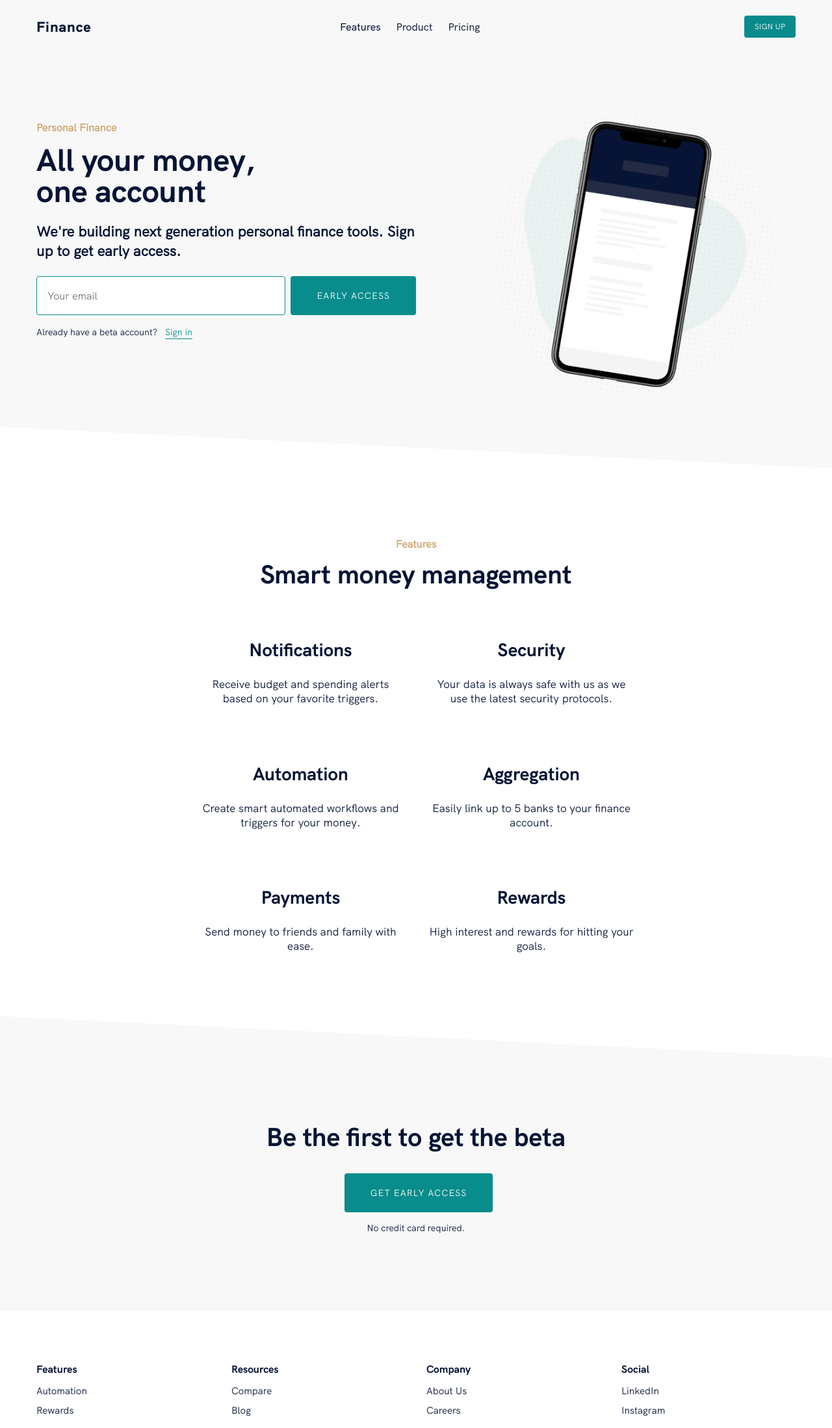
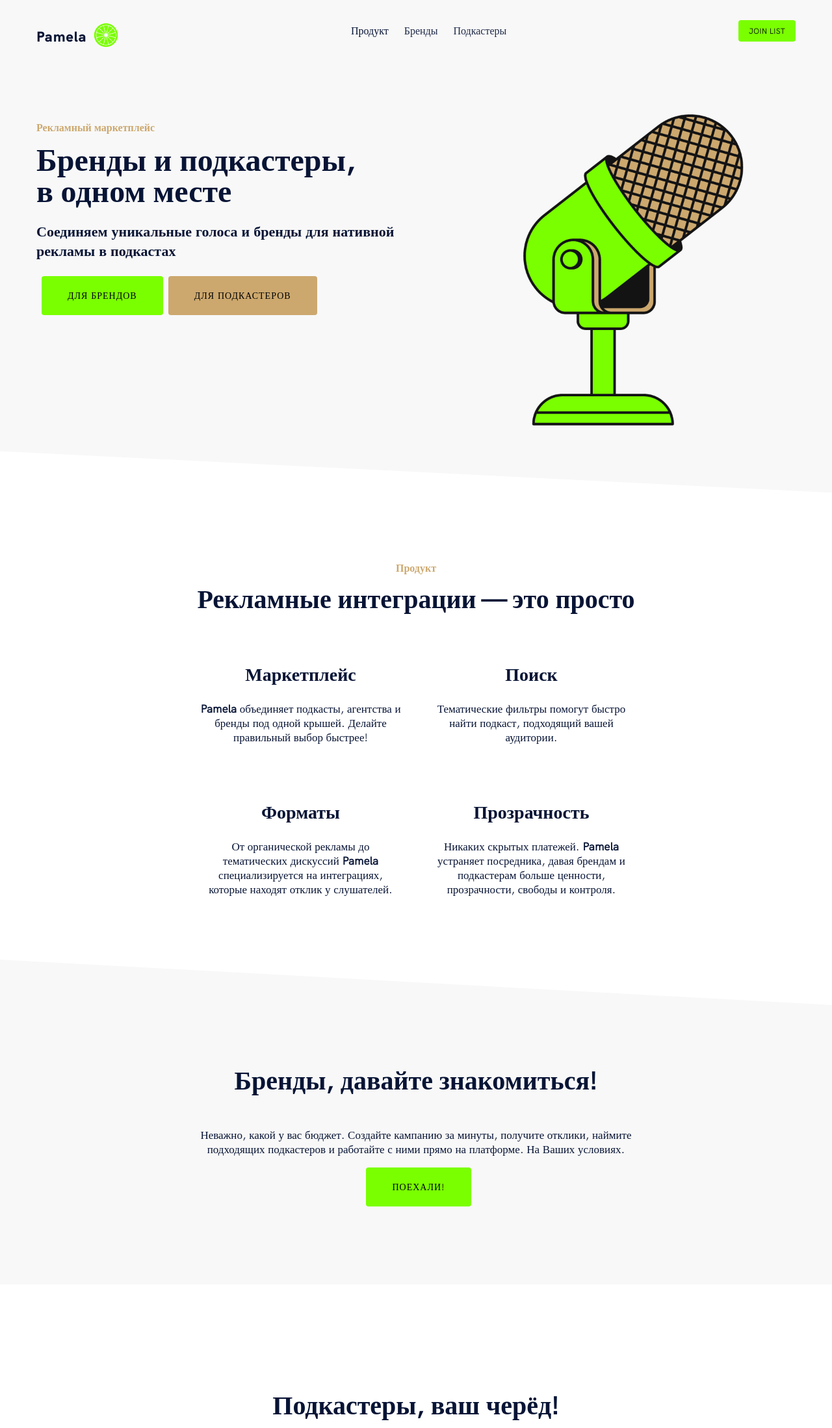
Before and after one commit to garrrikkotua/pamela, a Gatsby site: page / in a window 1280 px wide. Shown: the top 2198 px of the page at 65% size. Built offline with nearby package versions, Linux system fonts and the light colour scheme; Gatsby itself is replaced by a stand-in of ours.

Commit message:
added some files

```diff
--- a/gatsby-config.js
+++ b/gatsby-config.js
@@ -4,9 +4,8 @@ require("dotenv").config({
 
 module.exports = {
   siteMetadata: {
-    title: `Gatsby Starter SaaS Marketing`,
-    description: `A simple one page marketing starter for saas companies.`,
-    author: `Keegan Burkett`,
+    title: `Pamela`,
+    description: `Маркетплейс рекламы в подкастах`,
   },
   plugins: [
     `gatsby-plugin-react-helmet`,
--- a/src/components/common/layout/seo.js
+++ b/src/components/common/layout/seo.js
@@ -11,7 +11,6 @@ const SEO = ({ description, lang, meta, title }) => {
           siteMetadata {
             title
             description
-            author
           }
         }
       }
@@ -50,7 +49,7 @@ const SEO = ({ description, lang, meta, title }) => {
         },
         {
           name: `twitter:creator`,
-          content: site.siteMetadata.author,
+          content: 'Pamela',
         },
         {
           name: `twitter:title`,
--- a/src/components/common/navigation/navigation.js
+++ b/src/components/common/navigation/navigation.js
@@ -1,6 +1,8 @@
 import React, { Component } from "react"
 import AnchorLink from "react-anchor-link-smooth-scroll"
 import Scrollspy from "react-scrollspy"
+import { graphql, StaticQuery, Link } from "gatsby"
+import Img from "gatsby-image"
 import { Menu, X } from "react-feather"
 
 import { Container } from "../../global"
@@ -8,6 +10,7 @@ import {
   Nav,
   NavItem,
   Brand,
+  Logo,
   StyledContainer,
   NavListWrapper,
   MobileMenu,
@@ -15,7 +18,10 @@ import {
   ActionsContainer,
 } from "./style"
 
-const NAV_ITEMS = ["Features", "Product", "Pricing", ""]
+import styled from "styled-components";
+
+const NAV_ITEMS = ["Продукт", "Бренды", "Подкастеры"]
+
 
 export default class Navigation extends Component {
   state = {
@@ -68,6 +74,7 @@ export default class Navigation extends Component {
     </NavListWrapper>
   )
 
+
   render() {
     const { mobileMenuOpen } = this.state
 
@@ -77,7 +84,28 @@ export default class Navigation extends Component {
           <Brand>
             <Scrollspy offset={-64} item={["top"]} currentClassName="active">
               <AnchorLink href="#top" onClick={this.closeMobileMenu}>
-                Finance
+                <span>
+                <Logo>Pamela</Logo>
+                <StaticQuery
+                        query={graphql`
+                              query {
+                                file(sourceInstanceName: { eq: "product" }, name: { eq: "pomelo_green" }) {
+                                  childImageSharp {
+                                    fixed(width: 40, height: 40) {
+                                      ...GatsbyImageSharpFixed
+                                    }
+                                  }
+                                }
+                              }
+                        `}
+                        render={data => (
+                            <ImageWrapper>
+                                <BrandImg fixed={data.file.childImageSharp.fixed} />
+                            </ImageWrapper>
+                        )
+                        }
+                    />
+                </span>
               </AnchorLink>
             </Scrollspy>
           </Brand>
@@ -96,7 +124,7 @@ export default class Navigation extends Component {
 
           <Mobile hide>{this.getNavList({})}</Mobile>
           <ActionsContainer>
-            <button>Sign up</button>
+            <button>Join list</button>
           </ActionsContainer>
         </StyledContainer>
         <Mobile>
@@ -110,3 +138,12 @@ export default class Navigation extends Component {
     )
   }
 }
+
+const ImageWrapper = styled.div`
+  display: inline;
+  `
+
+const BrandImg = styled(Img)`
+  vertical-align: 'middle';
+  top: 10px;
+`
--- a/src/components/common/navigation/style.js
+++ b/src/components/common/navigation/style.js
@@ -83,6 +83,25 @@ export const Brand = styled.div`
     }
   }
 `
+
+export const Logo = styled.div`
+  font-family: ${props => props.theme.font.extrabold};
+  ${props => props.theme.font_size.regular};
+  color: ${props => props.theme.color.black.regular};
+  text-decoration: none;
+  letter-spacing: 1px;
+  margin: 0;
+  padding-right: 10px;
+  display: inline-flex;
+  justify-content: center;
+  align-items: center;
+  position: relative;
+  z-index: 9;
+  text-decoration: none;
+  outline: 0px;
+`
+
+
 export const ActionsContainer = styled.div`
   display: flex;
   align-items: center;
@@ -93,8 +112,8 @@ export const ActionsContainer = styled.div`
   button {
     font-family: ${props => props.theme.font.normal};
     ${props => props.theme.font_size.xsmall};
-    color: white;
-    background: #098b8c;
+    color: black;
+    background: #7aff00;
     border-radius: 4px;
     padding: 10px 16px;
     text-transform: uppercase;
--- a/src/components/sections/features.js
+++ b/src/components/sections/features.js
@@ -4,44 +4,33 @@ import styled from "styled-components"
 import { Section, Container } from "../global"
 
 const Features = () => (
-  <Section id="features">
+  <Section id="продукт">
     <StyledContainer>
-      <Subtitle>Features</Subtitle>
-      <SectionTitle>Smart money management</SectionTitle>
+      <Subtitle>Продукт</Subtitle>
+      <SectionTitle>Рекламные интеграции &mdash; это просто</SectionTitle>
       <FeaturesGrid>
         <FeatureItem>
-          <FeatureTitle>Notifications</FeatureTitle>
+          <FeatureTitle>Маркетплейс</FeatureTitle>
           <FeatureText>
-            Receive budget and spending alerts based on your favorite triggers.
+            <strong>Pamela</strong> объединяет подкасты, агентства и бренды под одной крышей. Делайте правильный выбор быстрее!
           </FeatureText>
         </FeatureItem>
         <FeatureItem>
-          <FeatureTitle>Security</FeatureTitle>
+          <FeatureTitle>Поиск</FeatureTitle>
           <FeatureText>
-            Your data is always safe with us as we use the latest security
-            protocols.
+            Тематические фильтры помогут быстро найти подкаст, подходящий вашей аудитории.
           </FeatureText>
         </FeatureItem>
         <FeatureItem>
-          <FeatureTitle>Automation</FeatureTitle>
+          <FeatureTitle>Форматы</FeatureTitle>
           <FeatureText>
-            Create smart automated workflows and triggers for your money.
+            От органической рекламы до тематических дискуссий <strong>Pamela</strong> специализируется на интеграциях, которые находят отклик у слушателей.
           </FeatureText>
         </FeatureItem>
         <FeatureItem>
-          <FeatureTitle>Aggregation</FeatureTitle>
+          <FeatureTitle>Прозрачность</FeatureTitle>
           <FeatureText>
-            Easily link up to 5 banks to your finance account.
-          </FeatureText>
-        </FeatureItem>
-        <FeatureItem>
-          <FeatureTitle>Payments</FeatureTitle>
-          <FeatureText>Send money to friends and family with ease.</FeatureText>
-        </FeatureItem>
-        <FeatureItem>
-          <FeatureTitle>Rewards</FeatureTitle>
-          <FeatureText>
-            High interest and rewards for hitting your goals.
+            Никаких скрытых платежей. <strong>Pamela</strong> устраняет посредника, давая брендам и подкастерам больше ценности, прозрачности, свободы и контроля.
           </FeatureText>
         </FeatureItem>
       </FeaturesGrid>
--- a/src/components/sections/footer.js
+++ b/src/components/sections/footer.js
@@ -1,48 +1,69 @@
 import React from "react"
+import AnchorLink from "react-anchor-link-smooth-scroll"
 import styled from "styled-components"
 
 import { Container } from "../global"
+import {graphql, StaticQuery} from "gatsby";
+import Img from "gatsby-image";
 
 const Footer = () => (
   <FooterWrapper id="footer">
     <FooterColumnContainer>
       <FooterColumn>
-        <span>Features</span>
+        <span><strong>Платформа</strong></span>
         <ul>
-          <li>Automation</li>
-          <li>Rewards</li>
+            <li>
+                <AnchorLink href={'#бренды'} style={{'text-decoration': 'none', 'color': 'black'}}>
+                    Бренды
+                </AnchorLink></li>
+            <li>
+                <AnchorLink href={'#подкастеры'} style={{'text-decoration': 'none', 'color': 'black'}}>
+                    Подкастеры
+                </AnchorLink></li>
         </ul>
       </FooterColumn>
       <FooterColumn>
-        <span>Resources</span>
+        <span><strong>Контакты</strong></span>
         <ul>
-          <li>Compare</li>
-          <li>Blog</li>
-        </ul>
-      </FooterColumn>
-      <FooterColumn>
-        <span>Company</span>
-        <ul>
-          <li>About Us</li>
-          <li>Careers</li>
-        </ul>
-      </FooterColumn>
-      <FooterColumn>
-        <span>Social</span>
-        <ul>
-          <li>LinkedIn</li>
-          <li>Instagram</li>
+          <li>
+                <a href={'mailto:kotuaigor@gmail.com'} style={{'text-decoration': 'none', 'color': 'black'}}>
+                    Почта
+                </a></li>
+            <li>
+                <a href={'https://t.me/garrrikkotua'} style={{'text-decoration': 'none', 'color': 'black'}}>
+                    Телеграм
+                </a>
+            </li>
         </ul>
       </FooterColumn>
     </FooterColumnContainer>
     <BrandContainer>
-      <Logo>Finance</Logo>
+      <Logo>Pamela</Logo>
+      <StaticQuery
+        query={graphql`
+              query {
+                file(sourceInstanceName: { eq: "product" }, name: { eq: "pomelo_green" }) {
+                  childImageSharp {
+                    fixed(width: 40, height: 40) {
+                      ...GatsbyImageSharpFixed
+                    }
+                  }
+                }
+              }
+        `}
+        render={data => (
+            <ImageWrapper>
+                <BrandImg fixed={data.file.childImageSharp.fixed} />
+            </ImageWrapper>
+        )
+        }
+                />
     </BrandContainer>
   </FooterWrapper>
 )
 
 const FooterWrapper = styled.footer`
-  background-color: white;
+  background-color: ${props => props.theme.color.background.light};;
   margin: 80px 0 0;
   padding: 0 0 80px;
 `
@@ -54,6 +75,7 @@ const Logo = styled.div`
   text-decoration: none;
   letter-spacing: 1px;
   margin: 0;
+  padding-right: 10px;
   display: inline-flex;
   justify-content: center;
   align-items: center;
@@ -83,6 +105,7 @@ const FooterColumnContainer = styled(Container)`
   }
 `
 const FooterColumn = styled.div`
+  margin-top: 80px;
   span {
     font-size: 16px;
     font-family: ${props => props.theme.font.bold};
@@ -102,3 +125,13 @@ const FooterColumn = styled.div`
 `
 
 export default Footer
+
+
+const ImageWrapper = styled.div`
+  display: inline;
+  `
+
+const BrandImg = styled(Img)`
+  vertical-align: 'middle';
+  top: 10px;
+`
--- a/src/components/sections/getstarted.js
+++ b/src/components/sections/getstarted.js
@@ -4,13 +4,32 @@ import styled from "styled-components"
 import { Container, Section } from "../global"
 
 const GetStarted = () => (
-  <StyledSection>
-    <GetStartedContainer>
-      <GetStartedTitle>Be the first to get the beta</GetStartedTitle>
-      <TryItButton>Get early access</TryItButton>
-      <Subtitle>No credit card required.</Subtitle>
-    </GetStartedContainer>
-  </StyledSection>
+    <div>
+      <StyledSection id='бренды'>
+        <GetStartedContainer>
+          <GetStartedTitle>Бренды, давайте знакомиться!</GetStartedTitle>
+            <FeatureItem>
+                <p style={{'text-align': 'center'}}>Неважно, какой у вас бюджет. Создайте кампанию за минуты, получите отклики,
+                    наймите подходящих подкастеров и работайте с ними прямо на платформе.
+                    На Ваших условиях.
+                </p>
+            </FeatureItem>
+          <TryItButton>Поехали!</TryItButton>
+        </GetStartedContainer>
+      </StyledSection>
+      <StyledSection2 id='подкастеры'>
+        <GetStartedContainer>
+          <GetStartedTitle>Подкастеры, ваш черёд!</GetStartedTitle>
+            <FeatureItem>
+                <p style={{'text-align': 'center'}}>
+                    Получайте деньги за размещение рекламы в подкастах. На Ваших условиях.
+                    Просматривайте предложения, питчите себя брендам, устанавливайте цены и сохраняйте свою творческую свободу.
+                </p>
+            </FeatureItem>
+          <TryItButton>Начинаем!</TryItButton>
+        </GetStartedContainer>
+      </StyledSection2>
+    </div>
 )
 
 export default GetStarted
@@ -18,6 +37,10 @@ export default GetStarted
 const StyledSection = styled(Section)`
   background-color: ${props => props.theme.color.background.light};
   clip-path: polygon(0 0, 100% 14%, 100% 100%, 0% 100%);
+`
+
+const StyledSection2 = styled(Section)`
+  background-color: ${props => props.theme.color.background.white};
 `
 
 const GetStartedContainer = styled(Container)`
@@ -36,7 +59,7 @@ const GetStartedTitle = styled.h3`
 const TryItButton = styled.button`
   font-weight: 500;
   font-size: 14px;
-  color: white;
+  color: black;
   letter-spacing: 1px;
   height: 60px;
   display: block;
@@ -68,3 +91,16 @@ const Subtitle = styled.span`
   font-size: 14px;
   color: ${props => props.theme.color.primary};
 `
+
+
+const FeatureItem = styled.div`
+  max-width: 670px;
+  margin: 0px auto;
+  display: flex;
+  justify-content: center;
+  align-items: center;
+  flex-direction: column;
+  @media (max-width: ${props => props.theme.screen.sm}) {
+    padding: 0 64px;
+  }
+`
--- a/src/components/sections/header.js
+++ b/src/components/sections/header.js
@@ -2,15 +2,16 @@ import React from "react"
 import styled from "styled-components"
 import { graphql, useStaticQuery, Link } from "gatsby"
 import Img from "gatsby-image"
+import Scrollspy from "react-scrollspy"
 
 import { Container } from "../global"
 
 const Header = () => {
   const data = useStaticQuery(graphql`
     query {
-      file(sourceInstanceName: { eq: "product" }, name: { eq: "green-skew" }) {
+      file(sourceInstanceName: { eq: "product" }, name: { eq: "micro_md" }) {
         childImageSharp {
-          fluid(maxWidth: 1000) {
+          fluid(maxWidth: 750, maxHeight: 750) {
             ...GatsbyImageSharpFluid_tracedSVG
           }
         }
@@ -18,33 +19,35 @@ const Header = () => {
     }
   `)
 
-  const handleSubmit = event => {
-    event.preventDefault()
-  }
 
   return (
     <HeaderWrapper id="top">
       <Container>
         <Flex>
           <HeaderTextGroup>
-            <Subtitle>Personal Finance</Subtitle>
+            <Subtitle>Рекламный маркетплейс</Subtitle>
             <h1>
-              All your money,
+              Бренды и подкастеры,
               <br />
-              one account
+              в одном месте
             </h1>
             <h2>
-              We're building next generation personal finance tools. Sign up to
-              get early access.
+              Соединяем уникальные голоса и бренды для нативной рекламы в подкастах
             </h2>
-            <HeaderForm onSubmit={handleSubmit}>
-              <HeaderInput placeholder="Your email" />
-              <HeaderButton>Early access</HeaderButton>
+            <HeaderForm>
+              {/* <HeaderInput placeholder="Your email" /> */}
+              <HeaderButton onClick={(e) => {
+                            e.preventDefault();
+                            window.location.href='/brands';
+                            }}
+              >Для брендов</HeaderButton>
+              <HeaderButton onClick={(e) => {
+                            e.preventDefault();
+                            window.location.href='/podcasters';
+                            }}
+                            style={{'background-color': "#cca86e"}}
+              >Для подкастеров</HeaderButton>
             </HeaderForm>
-            <FormSubtitle>
-              Already have a beta account?{" "}
-              <FormSubtitleLink to="/">Sign in</FormSubtitleLink>
-            </FormSubtitle>
           </HeaderTextGroup>
           <ImageWrapper>
             <StyledImage fluid={data.file.childImageSharp.fluid} />
@@ -163,11 +166,12 @@ const HeaderInput = styled.input`
 const HeaderButton = styled.button`
   font-weight: 500;
   font-size: 14px;
-  color: white;
+  color: black;
   letter-spacing: 1px;
   height: 60px;
   display: block;
   margin-left: 8px;
+  margin-bottom: 10px;
   text-transform: uppercase;
   cursor: pointer;
   white-space: nowrap;
@@ -190,7 +194,7 @@ const HeaderButton = styled.button`
 `
 const ImageWrapper = styled.div`
   justify-self: end;
-  align-self: center;
+  align-self: start;
   @media (max-width: ${props => props.theme.screen.md}) {
     justify-self: center;
   }
--- a/src/pages/index.js
+++ b/src/pages/index.js
@@ -11,7 +11,7 @@ import GetStarted from "../components/sections/getstarted"
 
 const IndexPage = () => (
   <Layout>
-    <SEO title="Home" />
+    <SEO title="Главная" />
     <Navigation />
     <Header />
     <Features />
--- a/src/styles/theme.js
+++ b/src/styles/theme.js
@@ -24,7 +24,7 @@ const theme = {
 
   color: {
     primary: "#071435",
-    secondary: "#098c8c",
+    secondary: "#7aff00",
     accent: "#cca86e",
     background: {
       white: "#ffffff",
```
Also changed, not shown: src/components/common/navigation/nav2.js (+123 -0 lines), src/pages/brands.js (+28 -0 lines), src/pages/podcasters.js (+17 -0 lines), src/images/product/micro.png (added), src/images/product/micro_md.png (added).
